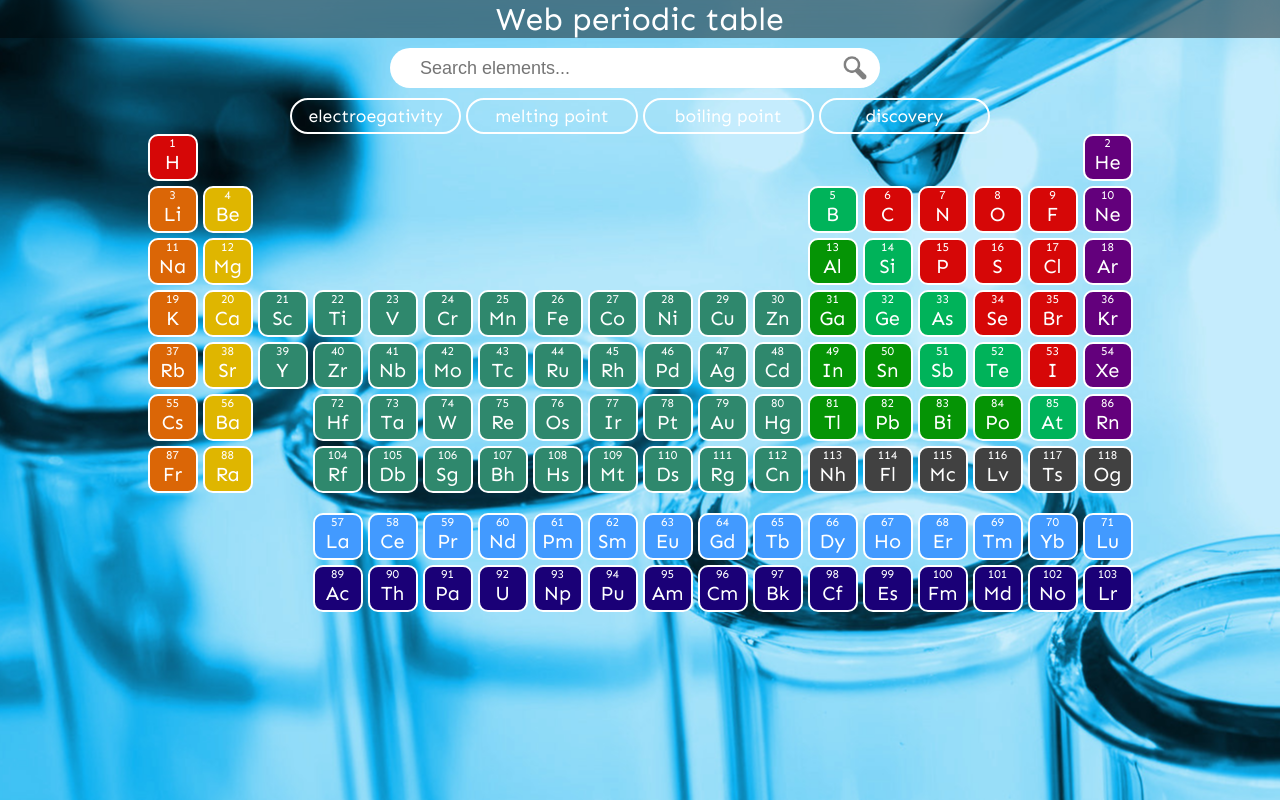
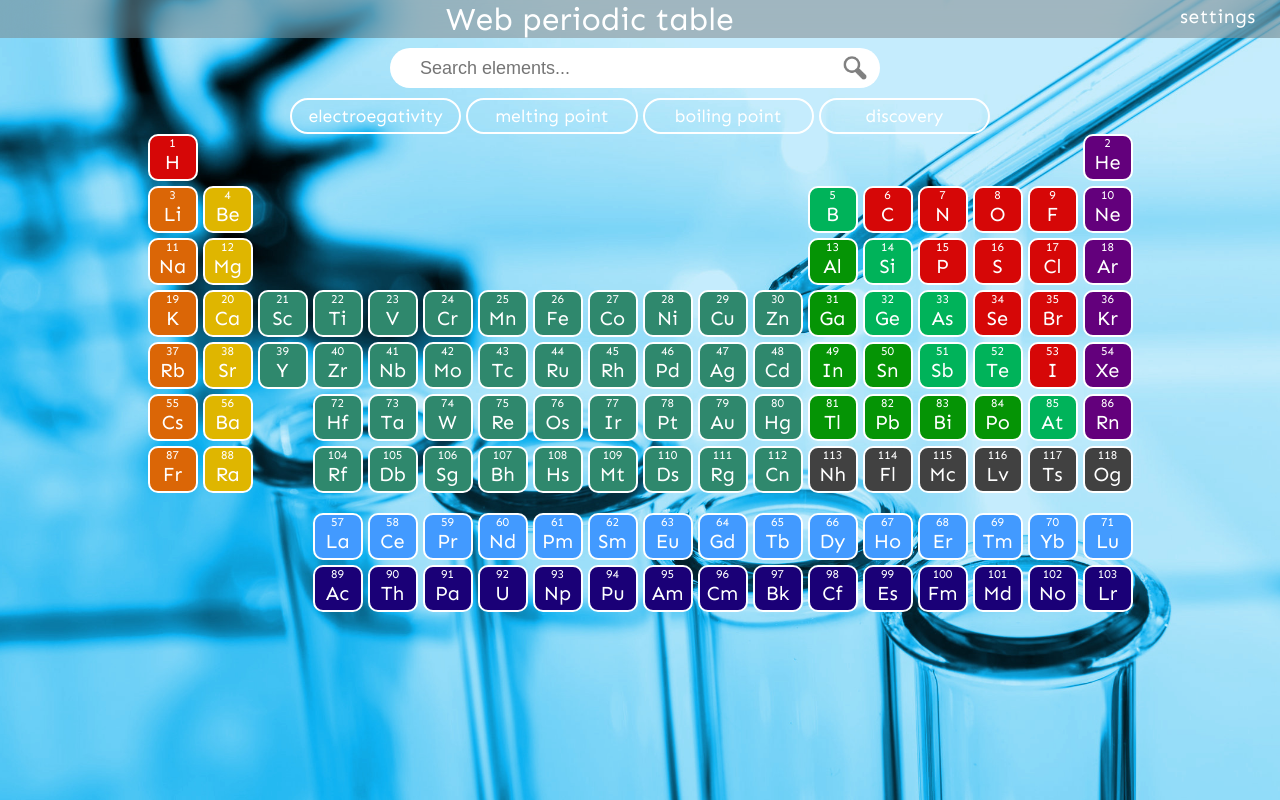
Before and after one commit to AntonHuggard/elementary-2, a React (Create React App) app: page / in a window 1280 px wide. Built offline with nearby package versions, Linux system fonts and the light colour scheme.

Commit message:
fixed bckgnd img css on v large screens

```diff
--- a/public/index.html
+++ b/public/index.html
@@ -10,6 +10,7 @@
       content="Web site created using create-react-app"
     />
     <link href="https://fonts.googleapis.com/css2?family=Rubik&family=Sen&display=swap" rel="stylesheet">
+    <link rel="stylesheet" href="path/to/font-awesome/css/font-awesome.min.css">
     <link rel="apple-touch-icon" href="%PUBLIC_URL%/logo192.png" />
     <!--
       manifest.json provides metadata used when your web app is installed on a
--- a/src/App.js
+++ b/src/App.js
@@ -2542,7 +2542,7 @@ class App extends Component {
     const fill_colour = "rgb(223, 0, 0)";
     const text_colour = "white";
     const svg_code = `
-    <svg class = "item3" width="100%" height="300">
+    <svg className= "item3" width="100%" height="300">
         <style>
             .chemical_symbol {
                 font: bold 90px sans-serif;
@@ -2555,27 +2555,27 @@ class App extends Component {
         </style>
         <rect width = "100%" height = "100%" style = "fill: white" />
         <rect x = "5%" y = "3%" width = "90%" height = "94%" style = "fill: ${fill_colour}" />
-        <text x="75%" y="15%" dominant-baseline="middle" text-anchor="middle" class="number">${atmc_num}</text>
-        <text x="50%" y="50%" dominant-baseline="middle" text-anchor="middle" class="chemical_symbol">${elmt_code}</text>
-        <text x="50%" y="80%" dominant-baseline="middle" text-anchor="middle" class="number">${atmc_mss}</text>
+        <text x="75%" y="15%" dominant-baseline="middle" text-anchor="middle" className="number">${atmc_num}</text>
+        <text x="50%" y="50%" dominant-baseline="middle" text-anchor="middle" className="chemical_symbol">${elmt_code}</text>
+        <text x="50%" y="80%" dominant-baseline="middle" text-anchor="middle" className="number">${atmc_mss}</text>
     </svg>`;
     const modal_code =
-    `<div class = "modal_content">
-        <div class = "grid-container">
-                <div class = "item1">${elmnt_nm}</div>
-            <button class = "item2" onclick = "document.getElementById('element-modal').classList.toggle('hide-me')">&times</button>
+    `<div className= "modal_content">
+        <div className= "grid-container">
+                <div className= "item1">${elmnt_nm}</div>
+            <button className= "item2" onclick = "document.getElementById('element-modal').classList.toggle('hide-me')">&times</button>
             ${svg_code}
-            <div class = "item4">
+            <div className= "item4">
                 Atomic Number: ${atmc_num} <br>
                 Relative Atomic Mass: ${atmc_mss} <br>
                 Melting Point: ${mp} <br>
                 Boiling Point: ${bp} <br>
                 Electronegativity: ${elc_ngty} <br>
                 E<sup>-</sup> configuration: x <br>
-                <div class="mobile_radioactive_indictaion">Radioactive: ${radioactivity}</div>
+                <div className="mobile_radioactive_indictaion">Radioactive: ${radioactivity}</div>
                 Discovered: ${discvry} <br> Etymology: ${etym} <br> <br>
             </div>
-            <div class = "item7">
+            <div className= "item7">
                 ${descr}
             </div>
         </div>
@@ -2639,10 +2639,7 @@ class App extends Component {
         query = query.replace('-', '' );
         query = parseInt(query, 10);
         results = this.getMatchingElements(query, false, "group");
-      } else {
-        console.log("Searching by name");
-        results = this.getMatchingElements(query, false, "name");
-      }
+      } else results = this.getMatchingElements(query, false, "name");
 
       results.forEach(symbol => {
         let htmlAtom = document.getElementById(symbol);
@@ -2660,16 +2657,19 @@ class App extends Component {
     switch (exception) {
       case "en-slider":
         document.getElementById("electronegativity_div").style.display = "block";
+        this.handleElectronegativity();
         break;
       case "mp-slider":
         document.getElementById("melting_pt_div").style.display = "block";
+        this.handleMeltingPoint();
         break;
       case "bp-slider":
         document.getElementById("boiling_pt_div").style.display = "block";
+        this.handleBoilingPoint();
         break;
       case "discovery":
         document.getElementById("discovery_div").style.display = "block";
-        this.handleDiscovery()
+        this.handleDiscovery();
         break;
       default:
         document.getElementById("element_search_container").style.display = "grid";
@@ -2789,6 +2789,7 @@ class App extends Component {
       <React.Fragment>
         <header>
           <h1>Web periodic table</h1>
+          <span>settings</span>
         </header>
         <SearchBar
           onHandleQuery={this.handleQuery}
@@ -2829,7 +2830,7 @@ class App extends Component {
               type="range"
               min="1600"
               max="2020"
-              class="slider"
+              className="slider"
               id="discovery_timeline"
               onChange={this.handleDiscovery} />
             <p id = "date_display">1600</p>
--- a/src/main.css
+++ b/src/main.css
@@ -1,9 +1,16 @@
+
+html {
+    /* background-image: url(tactile_noise_dark.png); */
+    background-image: url(./components/imgs/background-2.jpg);
+    background-position: center center;
+    background-attachment: fixed;
+    background-repeat: no-repeat;
+    background-size: cover;
+}
 body {
-    background-image: url(tactile_noise_dark.png);
-    background-image: url(./components/imgs/background-2.jpg);
-    background-position: center;
     font-family: 'Sen', sans-serif;
 }
+
 
 h1, h3 {
     margin-top: 0;
@@ -14,12 +21,20 @@ h1, h3 {
 }
 
 header {
-    background-color: rgba(0, 0, 0, 0.438);
+    background-color: rgba(114, 114, 114, 0.438);
     backdrop-filter: blur(20px);
     margin-bottom: 10px;
+    display: grid;
+    grid-template-columns: 1fr 100px;
 }
 
-h3 { margin-top: 5px; }
+h3, header span { margin-top: 5px; }
+
+header span {
+    color: white;
+    font-size: 1.2em;
+    letter-spacing: 0.025em;
+}
 
 #element_search_container {
     width: 90%;
@@ -120,6 +135,9 @@ h3 { margin-top: 5px; }
     cursor: pointer;
 }
 
+@media only screen and (min-width: 1000px) {
+    #element_search_container {}
+}
 
 @media only screen and (max-width: 1000px) {
     .periodic-table {
--- a/src/slider.css
+++ b/src/slider.css
@@ -39,10 +39,13 @@
 .slider_div p {
     background-color: transparent;
     font-family: 'Sen', sans-serif;
-    font-size: 30px;
     color: white;
     text-align: center;
     margin: 0px;
+    font-size: 1.5em;
+    margin-top: 5px;
+    line-height: 21px;
+    margin-bottom: -5px;
 }
 
 @media only screen and (min-width: 1000px) {
@@ -59,10 +62,4 @@
         width: 30px;
         height: 30px;
     }
-    .slider_div p {
-        font-size: 1.5em;
-        margin-top: 5px;
-        line-height: 21px;
-        margin-bottom: -5px;
-    }
 }
```
